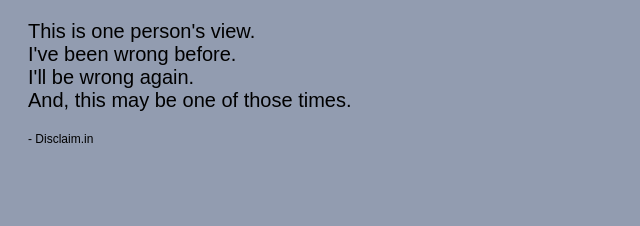
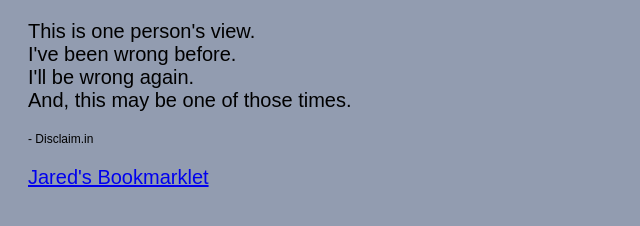
Before and after one commit to jaredcohe/disclaimin, a plain HTML site: page public/index.html in a window 1280 px wide. Shown: the whole page, without its empty margins (0-640 px from the left). Drawn offline with Linux system fonts and the light colour scheme.

Commit message:
bookmarklet

```diff
--- a/public/index.html
+++ b/public/index.html
@@ -12,5 +12,51 @@
       And, this may be one of those times.
     </p>
     <p class='tiny'>- Disclaim.in<p>
+
+      <a href="javascript:
+      alert('hello');
+      console.log('hello');
+      function searchAndHighlight() {
+      var searchArray = ['food','the'];
+      var bodyText = document.body.innerHTML;
+      for (var i = 0; i < searchArray.length; i++)
+        {
+          var searchTerm = searchArray[i];
+          var highlightStartTag = &quot;<font style='color:blue; background-color:yellow;'>&quot;;
+          var highlightEndTag = '</font>';
+          var newText = '';
+          var j = -1;
+          var lcSearchTerm = searchTerm.toLowerCase();
+          var lcBodyText = bodyText.toLowerCase();
+          while (bodyText.length > 0)
+            {
+            j = lcBodyText.indexOf(lcSearchTerm, j+1);
+            if (j < 0)
+              {
+                newText += bodyText;
+                bodyText = '';
+              } else
+              {
+                if (bodyText.lastIndexOf('>', j) >= bodyText.lastIndexOf('<', j))
+                  {
+                    //if (lcBodyText.lastIndexOf('/script>', j) >= lcBodyText.lastIndexOf('<script', j))
+                      {
+                        newText += bodyText.substring(0, j) + highlightStartTag + bodyText.substr(j, searchTerm.length) + highlightEndTag;
+                        bodyText = bodyText.substr(j + searchTerm.length);
+                        lcBodyText = bodyText.toLowerCase();
+                        j = -1;
+                      }
+                  }
+              }
+            }
+          bodyText = newText;
+        }
+        alert('hihi');
+        console.log(bodyText);
+        document.body.innerHTML = bodyText;
+      }
+      searchAndHighlight();
+      void(0)
+      ">Jared's Bookmarklet</a>
   </body>
 </html>
```
